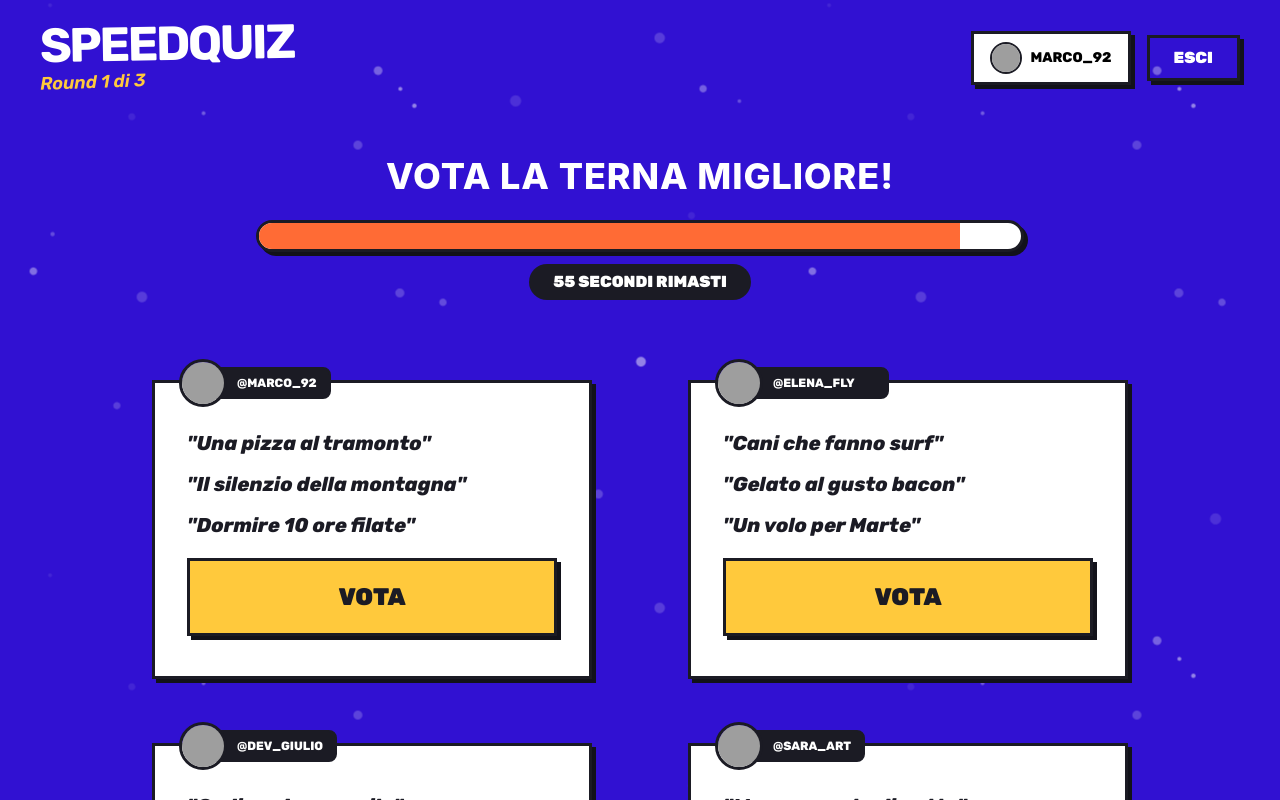
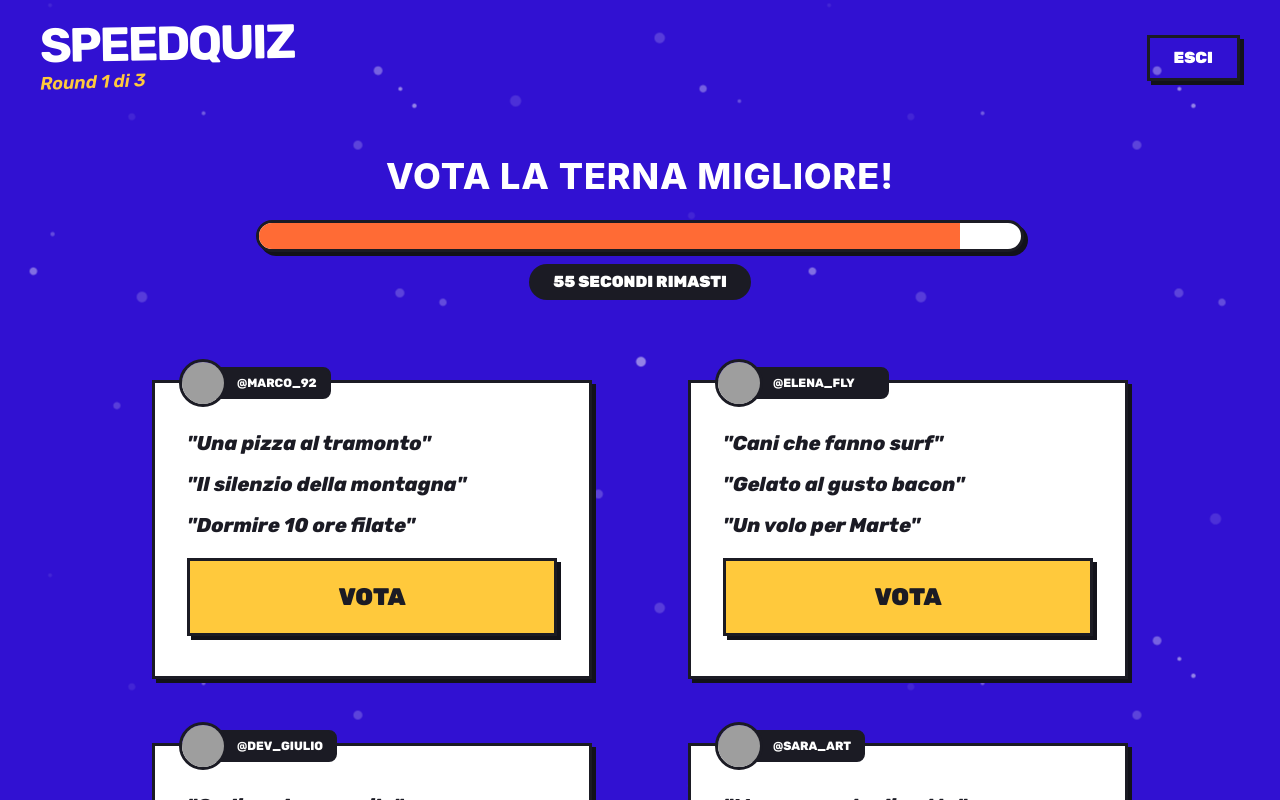
Before and after one commit to Jonnycp/SpeedQuiz, a React (Vite) app in the folder frontend/: page /vote in a window 1280 px wide. Shown: the top 800 px of the page. Built offline with nearby package versions, Linux system fonts and the light colour scheme; sample sign-in values are in the browser's storage; grey boxes are pictures that could not be loaded; some icons are missing.

Commit message:
Rimosso pulsante profilo dal gioco
Non serviva a nulla, non penso ti dimentichi chi sei... altrimenti dovresti porti "perchè sei qui?"

Co-Authored-By: defeangelica <234227725+defeangelica@users.noreply.github.com>

```diff
--- a/frontend/src/components/GamePhase.jsx
+++ b/frontend/src/components/GamePhase.jsx
@@ -1,5 +1,6 @@
 import ConfirmButton from "./ConfirmButton";
-const GamePhase = ({ phase, underPhase, username }) => {
+
+const GamePhase = ({ phase, underPhase }) => {
   return (
     <header className="font-primary px-4 md:px-10 py-3 md:py-5 flex flex-wrap items-center justify-between gap-4 select-none z-10 w-full">
       <div className="flex flex-col items-start">
@@ -14,24 +15,6 @@ const GamePhase = ({ phase, underPhase, username }) => {
       </div>
 
       <div className="flex items-center gap-2 md:gap-4 ml-auto">
-        <ConfirmButton
-                  bgColor="white"
-                  textColor="black"
-                  content={
-                    <div className="flex items-center gap-2">
-                      <img
-                        className="w-6 h-6 md:w-8 md:h-8 rounded-full border-2 border-neroNonNero bg-gray-100"
-                        src={`https://api.dicebear.com/10.x/critters/svg?tags=animation&seed=${username}`}
-                        alt={`Avatar di ${username}`}
-                      />
-                      <span className="font-extrabold text-xs md:text-sm uppercase max-w-20 md:max-w-none">
-                        {username}
-                      </span>
-                    </div>
-                  }
-                  customClasses="!px-2 !py-1.5 md:!px-4 md:!py-2 hover:bg-primary hover:text-white hover:scale-90 hover:rotate-1"
-                />
-
           <ConfirmButton
                     bgColor="[#E53935]"
                     textColor="white"
```
